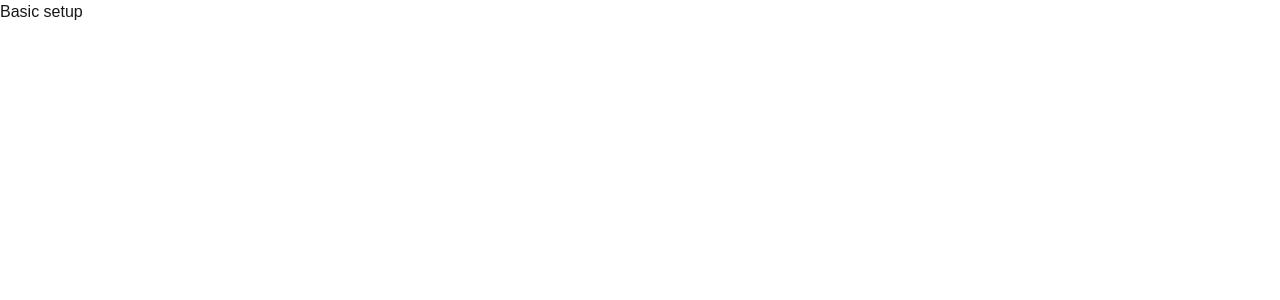
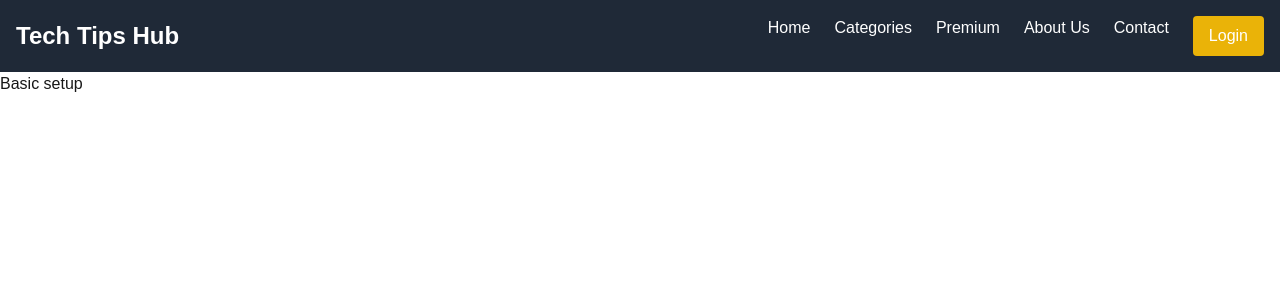
Before and after one commit to jakariamasum/CodeCompass-Client, a Next.js app: page / in a window 1280 px wide. Shown: the top 300 px of the page. Built offline with nearby package versions, Linux system fonts and the light colour scheme.

Commit message:
feat: add header

```diff
--- a/package.json
+++ b/package.json
@@ -13,6 +13,7 @@
     "next": "14.2.13",
     "react": "^18",
     "react-dom": "^18",
+    "react-icons": "^5.3.0",
     "react-redux": "^9.1.2"
   },
   "devDependencies": {
--- a/src/app/layout.tsx
+++ b/src/app/layout.tsx
@@ -1,6 +1,7 @@
 import type { Metadata } from "next";
 import localFont from "next/font/local";
 import "./globals.css";
+import Header from "@/components/ui/Header";
 
 const geistSans = localFont({
   src: "./fonts/GeistVF.woff",
@@ -28,6 +29,7 @@ export default function RootLayout({
       <body
         className={`${geistSans.variable} ${geistMono.variable} antialiased`}
       >
+        <Header />
         {children}
       </body>
     </html>
--- /dev/null
+++ b/src/components/ui/Header.tsx
@@ -0,0 +1,105 @@
+"use client";
+import Link from "next/link";
+import React, { useState } from "react";
+import { AiOutlineMenu, AiOutlineClose } from "react-icons/ai";
+
+const Header = () => {
+  const [isMenuOpen, setIsMenuOpen] = useState(false);
+
+  const hrefggleMenu = () => {
+    setIsMenuOpen(!isMenuOpen);
+  };
+
+  return (
+    <header className="bg-gray-800 text-white">
+      <div className="container mx-auhref px-4 py-4 flex justify-between items-center">
+        <Link href="/" className="text-2xl font-bold">
+          Tech Tips Hub
+        </Link>
+
+        <nav className="hidden md:flex space-x-6">
+          <Link href="/" className="hover:text-yellow-500">
+            Home
+          </Link>
+          <Link href="/categories" className="hover:text-yellow-500">
+            Categories
+          </Link>
+          <Link href="/premium" className="hover:text-yellow-500">
+            Premium
+          </Link>
+          <Link href="/about" className="hover:text-yellow-500">
+            About Us
+          </Link>
+          <Link href="/contact" className="hover:text-yellow-500">
+            Contact
+          </Link>
+          <Link
+            href="/login"
+            className="hover:text-yellow-500 bg-yellow-500 px-4 py-2 rounded hover:bg-gray-500"
+          >
+            Login
+          </Link>
+        </nav>
+
+        <div className="md:hidden flex items-center">
+          {isMenuOpen ? (
+            <AiOutlineClose size={30} onClick={hrefggleMenu} />
+          ) : (
+            <AiOutlineMenu size={30} onClick={hrefggleMenu} />
+          )}
+        </div>
+      </div>
+
+      {isMenuOpen && (
+        <div className="md:hidden bg-gray-700 py-4">
+          <nav className="flex flex-col items-center space-y-4">
+            <Link
+              href="/"
+              onClick={hrefggleMenu}
+              className="hover:text-yellow-500"
+            >
+              Home
+            </Link>
+            <Link
+              href="/categories"
+              onClick={hrefggleMenu}
+              className="hover:text-yellow-500"
+            >
+              Categories
+            </Link>
+            <Link
+              href="/premium"
+              onClick={hrefggleMenu}
+              className="hover:text-yellow-500"
+            >
+              Premium
+            </Link>
+            <Link
+              href="/about"
+              onClick={hrefggleMenu}
+              className="hover:text-yellow-500"
+            >
+              About Us
+            </Link>
+            <Link
+              href="/contact"
+              onClick={hrefggleMenu}
+              className="hover:text-yellow-500"
+            >
+              Contact
+            </Link>
+            <Link
+              href="/login"
+              onClick={hrefggleMenu}
+              className="hover:text-yellow-500 bg-yellow-500 px-4 py-2 rounded"
+            >
+              Login
+            </Link>
+          </nav>
+        </div>
+      )}
+    </header>
+  );
+};
+
+export default Header;
```
Also changed, not shown: 1 other file (tests, documents, lock files or other folders).
